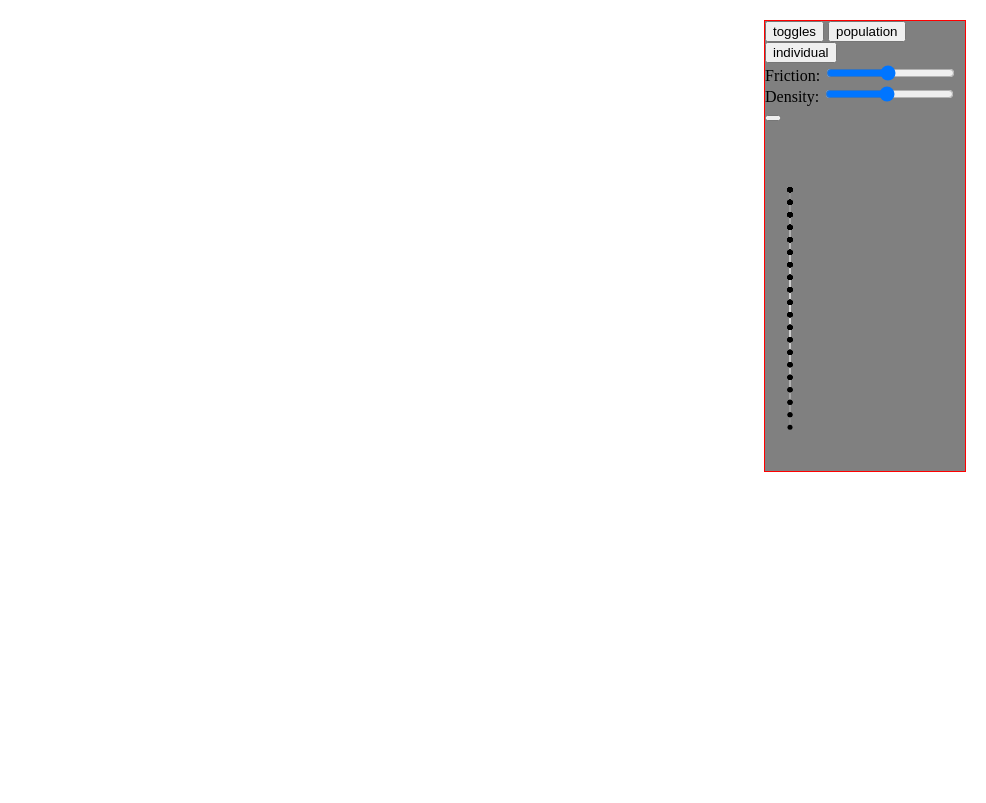
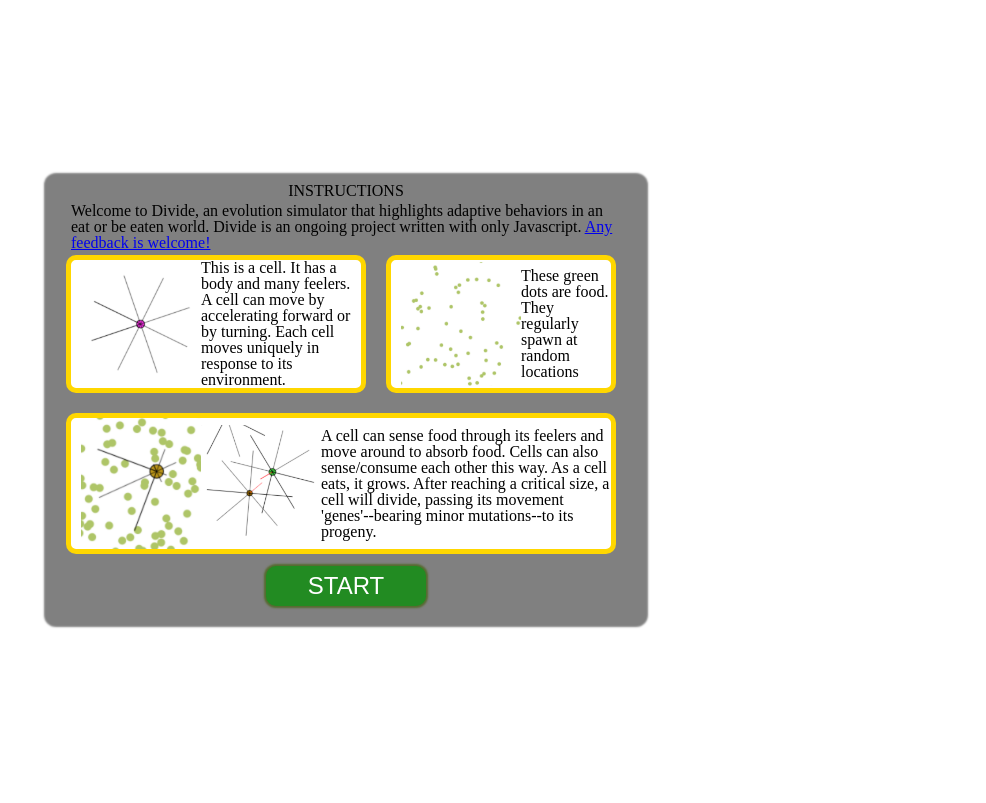
Before and after one commit to Jathrone/Divide, a website built with webpack: page index.html in a window 1280 px wide. Shown: the whole page, without its empty margins (294-1280 px from the left). Built offline with nearby package versions, Linux system fonts and the light colour scheme.

Commit message:
add instructions page

```diff
--- a/index.css
+++ b/index.css
@@ -45,21 +45,131 @@ table {
 
 #display-cell {
     position: absolute;
-    border: 1px solid red;
-    top: 20px;
-    right: 20px;
+    border: none;
+    box-shadow: 0px 0px 2px 2px gray;
     background-color: gray;
     opacity: 1;
     height: 450px;
+    overflow-x: scroll;
+    box-sizing: border-box;
+    border-radius: 10px;
+}
+
+#instructions {
+    display: flex;
+    flex-direction: column;
+    align-items: center;
+}
+
+#instructions h1 {
+    margin: 8px 0 0 0;
+}
+#instructions > p {
+    max-width: 550px;
+    margin: 4px 0px;
+}
+
+#instructions #start-button {
+    width: 160px;
+    height: 40px;
+    margin-top: 12px;
+    background-color: forestgreen;
+    border: none;
+    box-shadow: 0px 0px 2px 2px darkolivegreen;
+    border-radius: 10px;
+
+    font-size: 24px;
+    color: white;
+}
+
+#figures {
+    display: flex;
+    flex-direction: row;
+    flex-wrap: wrap;
+    justify-content: flex-start;
+    padding-left: 20px;
+}
+
+#figures figure {
+    border: 5px solid gold;
+}
+
+#figures #first {
+    display: flex;
+    flex-direction: row;
+    align-items: center;
+
+    width: 300px;
+    box-sizing: border-box;
+    border-radius: 10px;
+    background-color: white;
+    padding-left: 10px;
+    margin-right: 20px;
+}
+
+#figures #second{
+    display: flex;
+    flex-direction: row;
+    align-items: center;
+
+    width: 230px;
+    box-sizing: border-box;
+    border-radius: 10px;
+    background-color: white;
+    padding-left: 10px;
+    margin-right: 20px;
+}
+
+
+#figures #third {
+
+    margin-top: 20px;
+    display: flex;
+    flex-direction: row;
+    align-items: center;
+
+    width: 550px;
+    box-sizing: border-box;
+    border-radius: 10px;
+    background-color: white;
+    padding-left: 10px;
+
+}
+
+.minimized {
     width: 200px;
-    overflow-x: scroll;
+    top: 20px;
+    right: 20px;
+}
+
+.maximized {
+    width: 600px;
+    top: calc(50% - 225px);
+    right: calc(50% - 300px);
 }
 
 #population {
-    width: 200;
+    width: 200px;
     overflow-x: scroll;
+    display: flex;
+    flex-direction: row;
+    align-items: center;
+}
+
+#population div {
+    width: 100px;
+    flex: 0 0;
 }
 
 svg circle {
     cursor: pointer;
 }
+
+#controls {
+    display: none;
+}
+
+#controls-nav {
+    display: flex;
+    flex-direction: row;
+}
--- a/index.html
+++ b/index.html
@@ -11,11 +11,37 @@
     <title>Document</title>
 </head>
 <body>
-    <div id="display-cell">
+    <div id="display-cell" class="maximized">
+        <div id="instructions">
+            <h1>INSTRUCTIONS</h1>
+            <p>Welcome to Divide, an evolution simulator that highlights adaptive behaviors in an eat or be eaten world.
+                Divide is an ongoing project written with only Javascript.
+                <a href="https://github.com/Jathrone/Divide">Any feedback is welcome!</a></p>
+            <section id="figures">
+                <figure id="first">
+                    <img src="images/cell_0.png" alt="resting cell" width="120px">
+                    <caption>This is a cell. It has a body and many feelers. A cell can move by accelerating forward or by turning. Each cell moves uniquely in response to its environment.</caption>
+                </figure>
+                <figure id="second">
+                    <img src="images/food_0.png" alt="food" width="120px">
+                    <caption>These green dots are food. They regularly spawn at random locations</caption>
+                </figure>
+                <figure id="third">
+                    <img src="images/eating_food.png" alt="cell eating food" width="120px">
+                    <img src="images/cell_sensing_cell.png" alt="cell_sensing_cell" width="120px">
+                    <caption>A cell can sense food through its feelers and move around to absorb food. Cells can also sense/consume each other this way. As a cell eats, it grows. After reaching a critical size, a cell will divide, passing its movement 'genes'--bearing minor mutations--to its progeny.</caption>
+                </figure>
+            </section>
+            <button id="start-button">START</button>
+        </div>
+        <div id="controls">
+            <nav id="controls-nav">
                 <button>toggles</button>
                 <button>population</button>
                 <button>individual</button>
+            </nav>
             <div id="toggles">
+                Want to play god with physics? Friction dictates how easy it is to move, and density dictates how much energy is required.
                 <label for="friction">Friction:</label>
                 <input type="range" min="1" max="20" value="10" class="slider" id="friction"/>
                 <label for="density">Density:</label>
@@ -23,10 +49,17 @@
                 <button id="pause-button"></button>
             </div>
             <div id="population">
+                <div>
+                    This is a live visualization of the cells' genetic history.
+                    Each fork represents a division event, and each black node is a living descendant.
+                    Try clicking on one of them to see it in the individual panel.
+                </div>
                 <svg></svg>
             </div>
             <div id="individual">
+                Click on a cell, or on a corresponding node in the population panel, to observe it here
                 <canvas id="cell-canvas" width="200" height="400"></canvas>
+            </div>
         </div>
     </div>
     <canvas id="game-canvas"></canvas>
--- a/src/board_view.js
+++ b/src/board_view.js
@@ -24,7 +24,6 @@ class BoardView {
                 if (this.displayArea.paused) {
                     this.displayArea.render();
                 } else {
-                    // frameCount += 1;
                     clock.tick();
                     console.log(clock.time)
                     this.board.draw(this.ctx);
--- a/src/cell.js
+++ b/src/cell.js
@@ -126,9 +126,9 @@ class Cell extends MovingObject {
 
         ctx.fill();
 
-        ctx.fillStyle = "black";
-        ctx.textAlign = "center";
-        ctx.fillText(this.energy, this.pos[0], this.pos[1])
+        // ctx.fillStyle = "black";
+        // ctx.textAlign = "center";
+        // ctx.fillText(this.energy.toFixed(1), this.pos[0], this.pos[1])
         ctx.stroke();
 
         senseArrayTrueDist = math.multiply(math.matrix(this.senseArray), Cell.MAX_SENSE_DIST)._data;
--- a/src/display_area.js
+++ b/src/display_area.js
@@ -3,8 +3,8 @@ class DisplayArea {
         this.displayAreaEl = displayAreaEl;
         this.cellNum = null;
         this.displayCell = null;
-        this.currentDisplay = "toggles";
-        this.paused = false;
+        this.currentDisplay = "population";
+        this.paused = true;
 
         this.draggable = false;
         this.displayAreaEl.addEventListener("mousedown", this.handleMouseDown.bind(this));
@@ -13,25 +13,35 @@ class DisplayArea {
         this.displayAreaEl.addEventListener("mousemove", this.handleDrag.bind(this))
 
 
-        const slidersDiv = this.displayAreaEl.querySelector("#toggles");
+        this.controlAreaEl = this.displayAreaEl.querySelector("#controls");
+        this.instructionsEl = this.displayAreaEl.querySelector("#instructions");
+
+        const slidersDiv = this.controlAreaEl.querySelector("#toggles");
         slidersDiv.addEventListener("mousedown", (e) => {
             e.stopPropagation();
         })
 
         this.handleSelectButton = this.handleSelectButton.bind(this);
-        Array.from(this.displayAreaEl.querySelectorAll("button")).forEach((buttonEl) => {
+        Array.from(this.controlAreaEl.querySelectorAll("button")).forEach((buttonEl) => {
             buttonEl.addEventListener("click", () => {
                 this.handleSelectButton(buttonEl);
             })
         })
 
-        this.displayAreaEl.querySelector("#toggles #pause-button").addEventListener("click", this.handleTogglePaused.bind(this));
+        this.controlAreaEl.querySelector("#toggles #pause-button").addEventListener("click", this.handleTogglePaused.bind(this));
+
+        this.instructionsEl.querySelector("#start-button").addEventListener("click", this.handleStart.bind(this));
     }
 
+    handleStart(e) {
+        e.preventDefault();
+        this.paused = false;
+        this.displayAreaEl.className = "minimized";
+    }
     handleTogglePaused(e) {
         e.preventDefault();
         this.paused = !this.paused;
-        this.displayAreaEl.querySelector("#toggles #pause-button").innerHTML = this.paused ? "resume" : "pause";
+        this.controlAreaEl.querySelector("#toggles #pause-button").innerHTML = this.paused ? "resume" : "pause";
     }
     handleSelectButton(buttonEl) {
         this.currentDisplay = buttonEl.innerText;
@@ -61,15 +71,22 @@ class DisplayArea {
 
     render() {
         // const displayCell = document.getElementById("display-cell");
+        if (this.displayAreaEl.className === "maximized") {
+            this.controlAreaEl.style.display = "none";
+            this.instructionsEl.style.display = "flex";
+        } else if (this.displayAreaEl.className === "minimized") {
+            this.controlAreaEl.style.display = "inherit";
+            this.instructionsEl.style.display = "none";
+
             if (this.currentDisplay === "toggles") {
-            this.displayAreaEl.querySelector("#individual").style.display = "none";
-            this.displayAreaEl.querySelector("#population").style.display = "none";
-            this.displayAreaEl.querySelector("#toggles").style.display = "inherit";
-            this.displayAreaEl.querySelector("#toggles #pause-button").innerHTML = this.paused ? "resume" : "pause";
+                this.controlAreaEl.querySelector("#individual").style.display = "none";
+                this.controlAreaEl.querySelector("#population").style.display = "none";
+                this.controlAreaEl.querySelector("#toggles").style.display = "inherit";
+                this.controlAreaEl.querySelector("#toggles #pause-button").innerHTML = this.paused ? "resume" : "pause";
             } else if (this.currentDisplay === "individual") {
-            this.displayAreaEl.querySelector("#individual").style.display = "inherit";
-            this.displayAreaEl.querySelector("#population").style.display = "none";
-            this.displayAreaEl.querySelector("#toggles").style.display = "none";
+                this.controlAreaEl.querySelector("#individual").style.display = "inherit";
+                this.controlAreaEl.querySelector("#population").style.display = "none";
+                this.controlAreaEl.querySelector("#toggles").style.display = "none";
 
                 if (this.displayCell) {
                     const c = document.getElementById("game-canvas");
@@ -82,9 +99,10 @@ class DisplayArea {
                 }
                 // this.displayAreaEl.querySelector("#individual").innerHTML = this.displayCell ? `cell number ${this.cellNum}; ${this.displayCell.senseArray}`: null;
             } else if (this.currentDisplay === "population") {
-            this.displayAreaEl.querySelector("#individual").style.display = "none";
-            this.displayAreaEl.querySelector("#population").style.display = "inherit";
-            this.displayAreaEl.querySelector("#toggles").style.display = "none";
+                this.controlAreaEl.querySelector("#individual").style.display = "none";
+                this.controlAreaEl.querySelector("#population").style.display = "flex";
+                this.controlAreaEl.querySelector("#toggles").style.display = "none";
+            }
         }
     }
 }
--- a/src/index.js
+++ b/src/index.js
@@ -12,7 +12,6 @@ document.addEventListener("DOMContentLoaded", () => {
     const canvasEl = document.getElementById("game-canvas");
     canvasEl.height = window.innerHeight;
     canvasEl.width = window.innerWidth;
-
     const ctx = canvasEl.getContext("2d");
 
     const displayAreaEl = document.getElementById("display-cell");
--- a/src/moving_object.js
+++ b/src/moving_object.js
@@ -53,8 +53,6 @@ class MovingObject {
         ctx.fill();
 
         ctx.fillStyle = "black";
-        ctx.textAlign = "center";
-        ctx.fillText(this.energy, this.pos[0], this.pos[1])
     }
 
     move() {
```
Also changed, not shown: images/cell_0.png (added), images/cell_sensing_cell.png (added), images/eating_food.png (added), images/food_0.png (added). Lines whose indentation alone changed are shown as unchanged.
